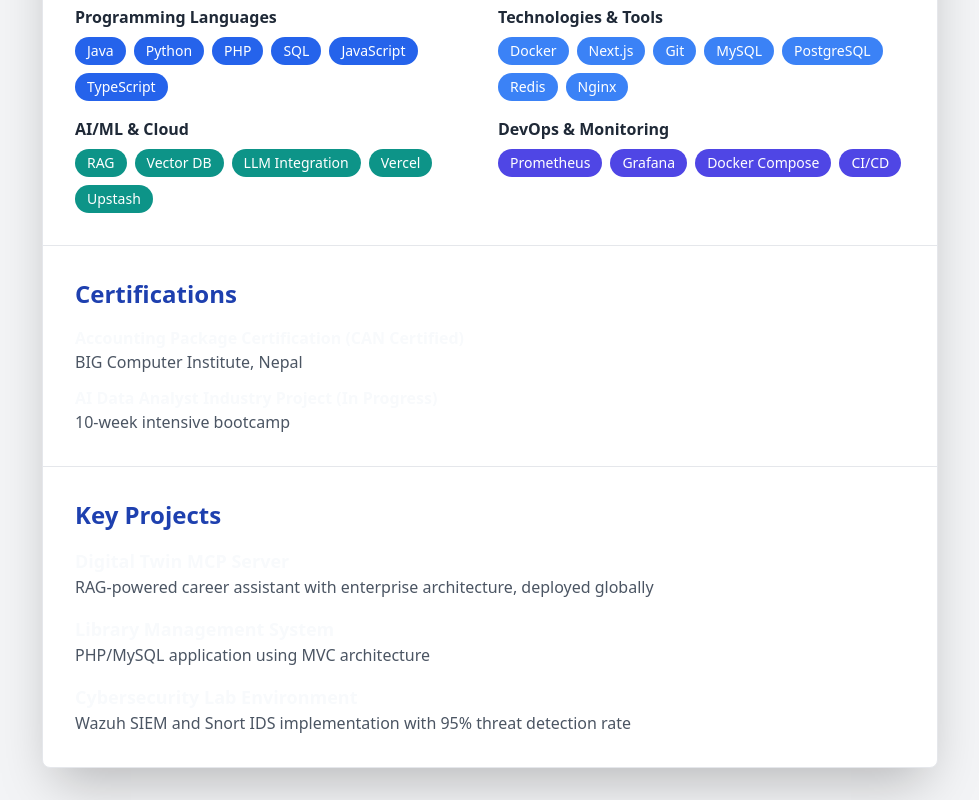
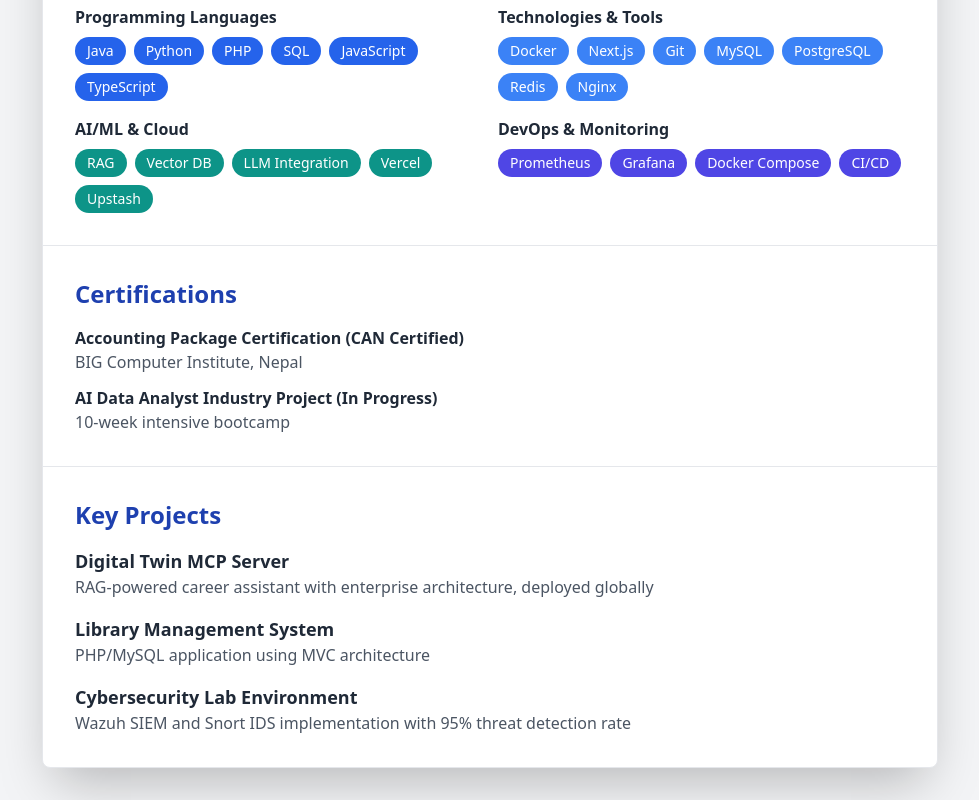
Before and after one commit to nashibrana25-code/mydigitaltwin-mcp-server, a Next.js app in the folder digital-twin-mcp/: page / in a window 1280 px wide. Shown: the part 1115-1915 px from the top of the page, without its empty margins (150-1129 px from the left). Built offline with nearby package versions, Linux system fonts and the light colour scheme.

Commit message:
Fix: Add visible text colors to certification and project titles

```diff
--- a/digital-twin-mcp/components/Resume.tsx
+++ b/digital-twin-mcp/components/Resume.tsx
@@ -130,11 +130,11 @@
         <h2 className="text-2xl font-bold mb-4 text-blue-800">Certifications</h2>
         <div className="space-y-3">
           <div>
-            <h3 className="font-semibold">Accounting Package Certification (CAN Certified)</h3>
+            <h3 className="font-semibold text-gray-800">Accounting Package Certification (CAN Certified)</h3>
             <p className="text-gray-600">BIG Computer Institute, Nepal</p>
           </div>
           <div>
-            <h3 className="font-semibold">AI Data Analyst Industry Project (In Progress)</h3>
+            <h3 className="font-semibold text-gray-800">AI Data Analyst Industry Project (In Progress)</h3>
             <p className="text-gray-600">10-week intensive bootcamp</p>
           </div>
         </div>
@@ -146,17 +146,17 @@
 
         <div className="space-y-4">
           <div>
-            <h3 className="text-lg font-semibold">Digital Twin MCP Server</h3>
+            <h3 className="text-lg font-semibold text-gray-800">Digital Twin MCP Server</h3>
             <p className="text-gray-600">RAG-powered career assistant with enterprise architecture, deployed globally</p>
           </div>
 
           <div>
-            <h3 className="text-lg font-semibold">Library Management System</h3>
+            <h3 className="text-lg font-semibold text-gray-800">Library Management System</h3>
             <p className="text-gray-600">PHP/MySQL application using MVC architecture</p>
           </div>
 
           <div>
-            <h3 className="text-lg font-semibold">Cybersecurity Lab Environment</h3>
+            <h3 className="text-lg font-semibold text-gray-800">Cybersecurity Lab Environment</h3>
             <p className="text-gray-600">Wazuh SIEM and Snort IDS implementation with 95% threat detection rate</p>
           </div>
         </div>
```
